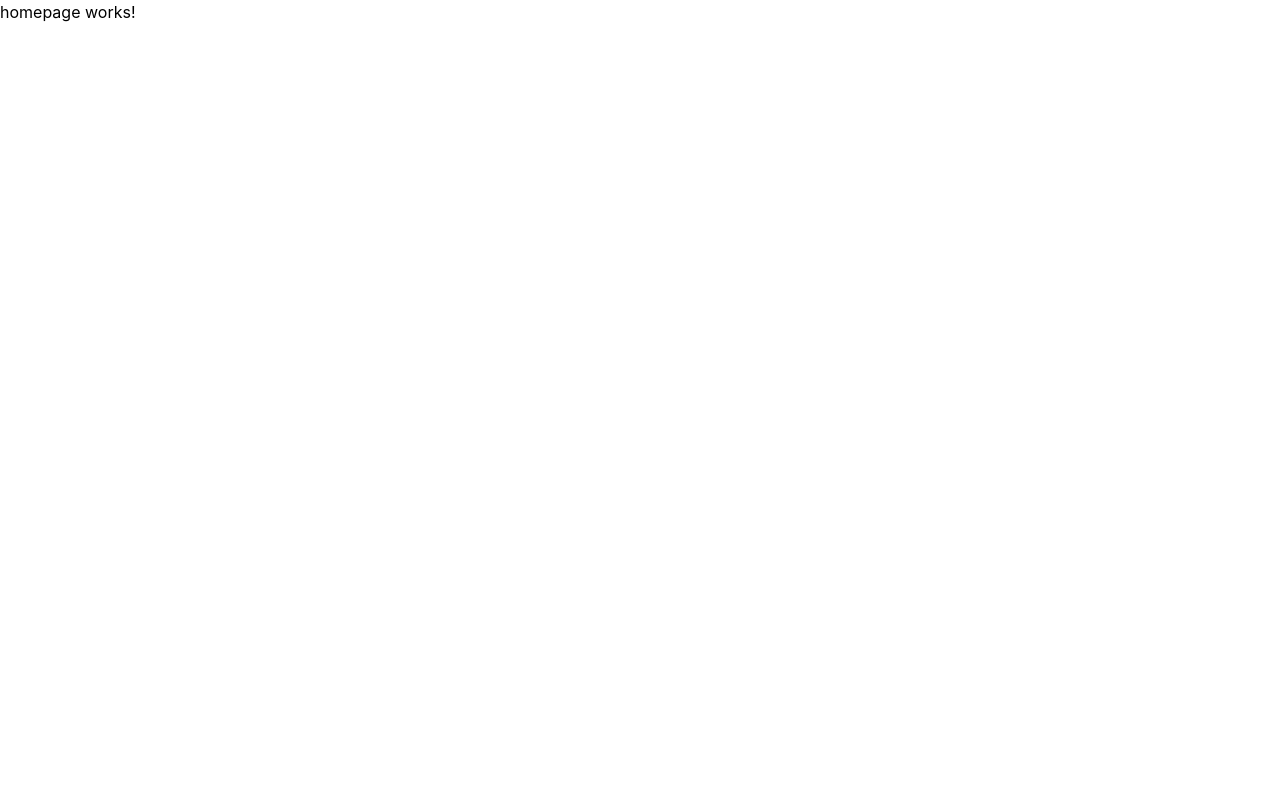
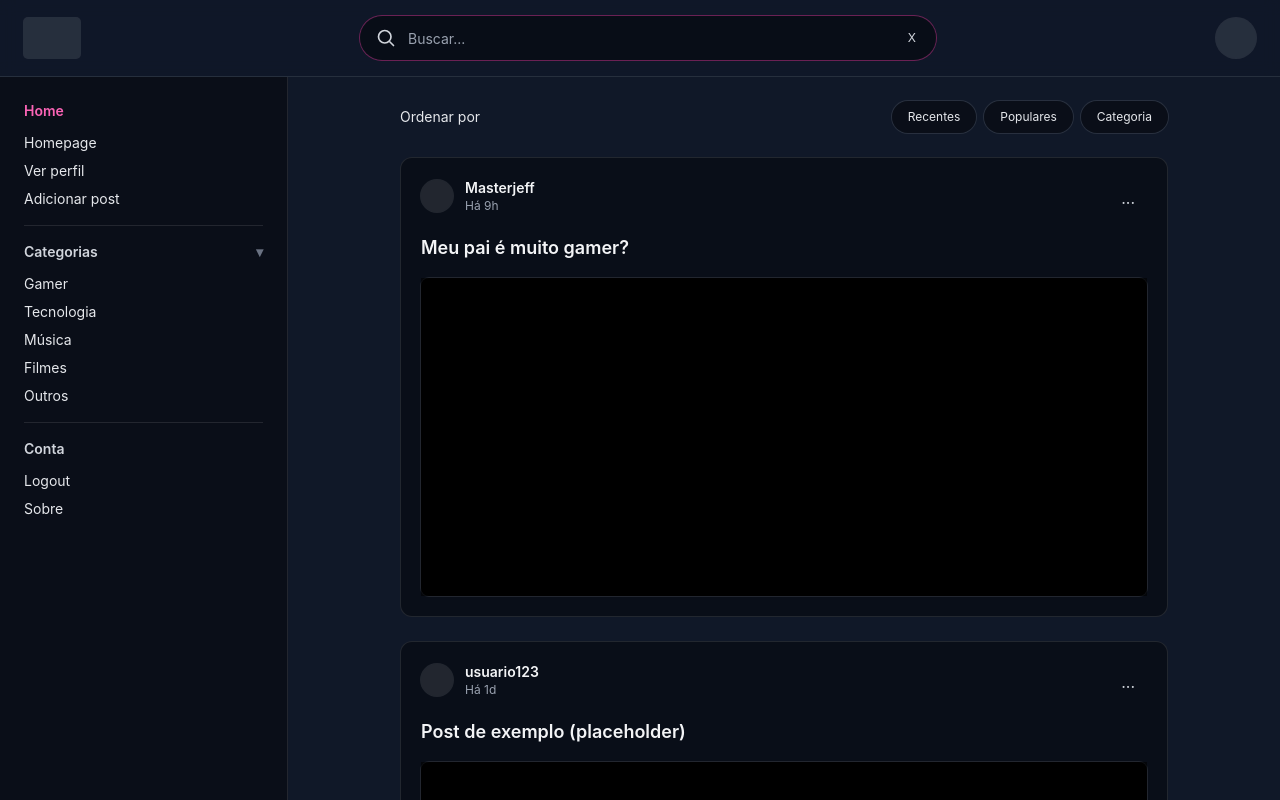
Before and after one commit to jeffsdac/blog-front, an Angular app: page / in a window 1280 px wide. Shown: the top 800 px of the page. Built offline with nearby package versions, Linux system fonts and the light colour scheme.

Commit message:
style: implement homepage layout with navigation and header component

```diff
--- a/src/app/features/post/page/homepage/homepage.html
+++ b/src/app/features/post/page/homepage/homepage.html
@@ -1 +1,144 @@
-<p>homepage works!</p>
+<main class="min-h-screen bg-gray-900 text-white">
+    <app-header />
+
+    <div class="flex">
+        <aside class="hidden md:flex md:w-72 md:flex-col border-r border-white/10 bg-black/40">
+            <div class="px-6 py-6">
+                <nav class="space-y-4">
+                    <div>
+                        <div class="text-sm font-semibold text-pink-400">Home</div>
+                        <div class="mt-3 space-y-2 text-sm text-gray-200">
+                            <a class="block hover:text-white" href="#">Homepage</a>
+                            <a class="block hover:text-white" href="#">Ver perfil</a>
+                            <a class="block hover:text-white" href="#">Adicionar post</a>
+                        </div>
+                    </div>
+
+                    <div class="h-px w-full bg-white/10"></div>
+
+                    <div>
+                        <div class="flex items-center justify-between text-sm font-semibold text-gray-300">
+                            <span>Categorias</span>
+                            <span class="text-gray-500" aria-hidden="true">▾</span>
+                        </div>
+                        <div class="mt-3 space-y-2 text-sm text-gray-200">
+                            <a class="block hover:text-white" href="#">Gamer</a>
+                            <a class="block hover:text-white" href="#">Tecnologia</a>
+                            <a class="block hover:text-white" href="#">Música</a>
+                            <a class="block hover:text-white" href="#">Filmes</a>
+                            <a class="block hover:text-white" href="#">Outros</a>
+                        </div>
+                    </div>
+
+                    <div class="h-px w-full bg-white/10"></div>
+
+                    <div>
+                        <div class="text-sm font-semibold text-gray-300">Conta</div>
+                        <div class="mt-3 space-y-2 text-sm text-gray-200">
+                            <a class="block hover:text-white" href="#">Logout</a>
+                            <a class="block hover:text-white" href="#">Sobre</a>
+                        </div>
+                    </div>
+                </nav>
+            </div>
+
+            <div class="mt-auto px-6 py-6">
+                <div class="h-px w-full bg-white/10 mb-4"></div>
+                <p class="text-xs text-gray-500">Jefferson CH Todos os direitos reservados.</p>
+            </div>
+        </aside>
+
+        <section class="flex-1 px-4 py-6 md:px-8">
+            <div class="mx-auto w-full max-w-3xl space-y-6">
+                <div class="flex items-center justify-between gap-4">
+                    <div class="text-sm text-gray-200">Ordenar por</div>
+                    <div class="flex items-center gap-2">
+                        <button
+                            type="button"
+                            class="rounded-full bg-black/40 px-4 py-2 text-xs text-gray-200 ring-1 ring-white/10 hover:ring-pink-500/50"
+                        >
+                            Recentes
+                        </button>
+                        <button
+                            type="button"
+                            class="rounded-full bg-black/40 px-4 py-2 text-xs text-gray-200 ring-1 ring-white/10 hover:ring-pink-500/50"
+                        >
+                            Populares
+                        </button>
+                        <button
+                            type="button"
+                            class="rounded-full bg-black/40 px-4 py-2 text-xs text-gray-200 ring-1 ring-white/10 hover:ring-pink-500/50"
+                        >
+                            Categoria
+                        </button>
+                    </div>
+                </div>
+
+                <div class="space-y-6">
+                    <article class="rounded-xl border border-white/10 bg-black/40 p-5">
+                        <div class="flex items-start justify-between gap-4">
+                            <div class="flex items-center gap-3">
+                                <div class="h-8 w-8 rounded-full bg-white/10 ring-1 ring-white/10"></div>
+                                <div>
+                                    <div class="text-sm font-semibold text-gray-100">Masterjeff</div>
+                                    <div class="text-xs text-gray-400">Há 9h</div>
+                                </div>
+                            </div>
+                            <button
+                                type="button"
+                                class="rounded-lg px-3 py-2 text-gray-300 hover:bg-white/5"
+                                aria-label="Menu do post (placeholder)"
+                            >
+                                ...
+                            </button>
+                        </div>
+
+                        <h2 class="mt-4 text-lg font-semibold text-gray-100">Meu pai é muito gamer?</h2>
+
+                        <div class="mt-4 rounded-lg bg-black ring-1 ring-white/10">
+                            <div class="aspect-[16/7] w-full bg-black/60"></div>
+                        </div>
+                    </article>
+
+                    <article class="rounded-xl border border-white/10 bg-black/40 p-5">
+                        <div class="flex items-start justify-between gap-4">
+                            <div class="flex items-center gap-3">
+                                <div class="h-8 w-8 rounded-full bg-white/10 ring-1 ring-white/10"></div>
+                                <div>
+                                    <div class="text-sm font-semibold text-gray-100">usuario123</div>
+                                    <div class="text-xs text-gray-400">Há 1d</div>
+                                </div>
+                            </div>
+                            <button type="button" class="rounded-lg px-3 py-2 text-gray-300 hover:bg-white/5">...</button>
+                        </div>
+
+                        <h2 class="mt-4 text-lg font-semibold text-gray-100">Post de exemplo (placeholder)</h2>
+
+                        <div class="mt-4 rounded-lg bg-black ring-1 ring-white/10">
+                            <div class="aspect-[16/7] w-full bg-black/60"></div>
+                        </div>
+                    </article>
+
+                    <article class="rounded-xl border border-white/10 bg-black/40 p-5">
+                        <div class="flex items-start justify-between gap-4">
+                            <div class="flex items-center gap-3">
+                                <div class="h-8 w-8 rounded-full bg-white/10 ring-1 ring-white/10"></div>
+                                <div>
+                                    <div class="text-sm font-semibold text-gray-100">adminjeff</div>
+                                    <div class="text-xs text-gray-400">Há 3d</div>
+                                </div>
+                            </div>
+                            <button type="button" class="rounded-lg px-3 py-2 text-gray-300 hover:bg-white/5">...</button>
+                        </div>
+
+                        <h2 class="mt-4 text-lg font-semibold text-gray-100">Outro post de exemplo (placeholder)</h2>
+
+                        <div class="mt-4 rounded-lg bg-black ring-1 ring-white/10">
+                            <div class="aspect-[16/7] w-full bg-black/60"></div>
+                        </div>
+                    </article>
+                </div>
+            </div>
+        </section>
+    </div>
+</main>
--- a/src/app/features/post/page/homepage/homepage.ts
+++ b/src/app/features/post/page/homepage/homepage.ts
@@ -1,8 +1,9 @@
 import { Component } from '@angular/core';
+import { Header } from '../../../../shared/header/header';
 
 @Component({
   selector: 'app-homepage',
-  imports: [],
+  imports: [Header],
   templateUrl: './homepage.html',
 })
 export class Homepage {}
--- /dev/null
+++ b/src/app/shared/header/header.html
@@ -0,0 +1,39 @@
+<header class="sticky top-0 z-20 w-full border-b border-white/10 bg-gray-900/80 backdrop-blur">
+    <div class="flex items-center gap-4 px-6 py-4">
+        <div class="h-10 w-14 rounded bg-white/10 ring-1 ring-white/10" aria-label="Logo placeholder"></div>
+
+        <div class="flex-1 flex justify-center">
+            <div class="relative w-full max-w-xl">
+                <span class="pointer-events-none absolute left-4 top-1/2 -translate-y-1/2 text-gray-300">
+                    <svg class="h-5 w-5" viewBox="0 0 24 24" fill="none" aria-hidden="true">
+                        <path
+                            d="M10.5 18a7.5 7.5 0 1 1 0-15 7.5 7.5 0 0 1 0 15Z"
+                            stroke="currentColor"
+                            stroke-width="2"
+                        />
+                        <path d="M21 21l-4.2-4.2" stroke="currentColor" stroke-width="2" stroke-linecap="round" />
+                    </svg>
+                </span>
+                <input
+                    type="text"
+                    class="h-11 w-full rounded-full bg-black/40 pl-12 pr-12 text-sm text-gray-100 placeholder-gray-400 ring-1 ring-pink-500/40 focus:outline-none focus:ring-2 focus:ring-pink-500"
+                    placeholder="Buscar..."
+                    aria-label="Buscar"
+                />
+                <button
+                    type="button"
+                    class="absolute right-2 top-1/2 -translate-y-1/2 rounded-full px-3 py-2 text-xs text-gray-300 hover:bg-white/5"
+                    aria-label="Limpar busca (placeholder)"
+                >
+                    X
+                </button>
+            </div>
+        </div>
+
+        <button
+            type="button"
+            class="h-10 w-10 rounded-full bg-white/10 ring-1 ring-white/10 hover:ring-pink-500/50"
+            aria-label="Usuário (placeholder)"
+        ></button>
+    </div>
+</header>
```
Also changed, not shown: src/app/shared/header/header.ts (added, +8 -0 lines).
